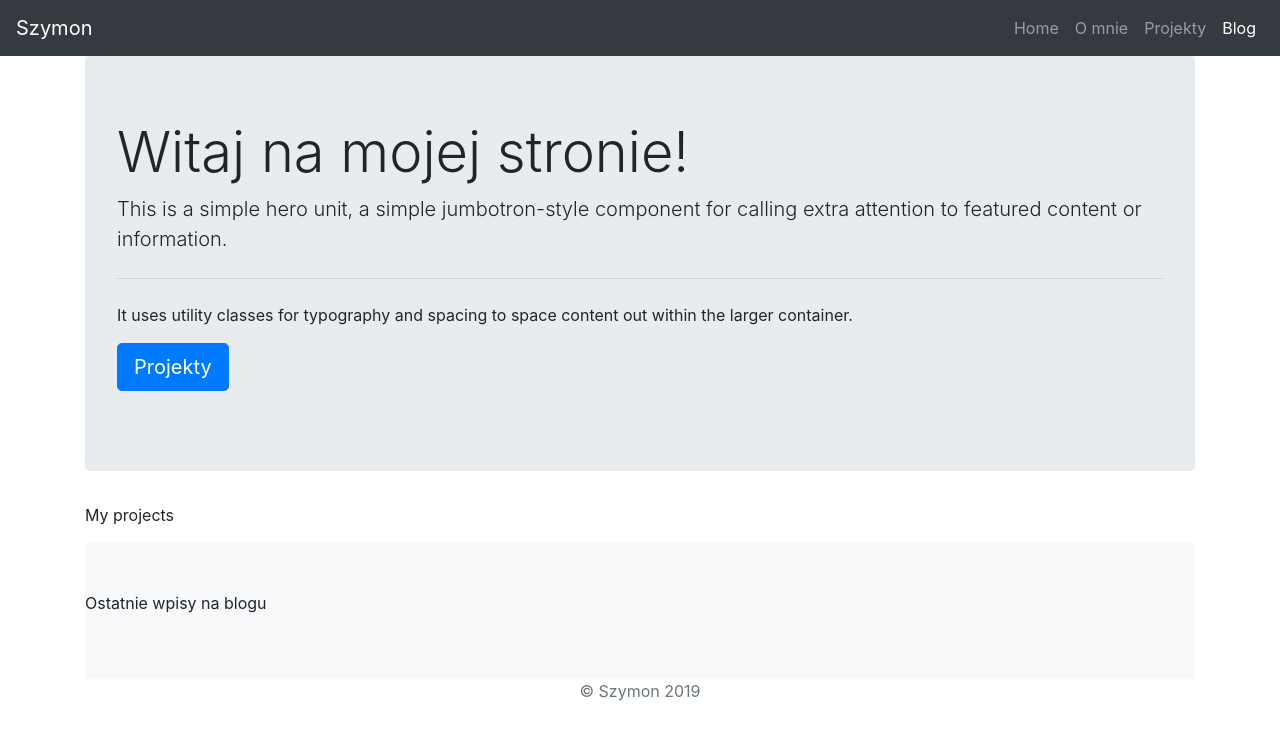
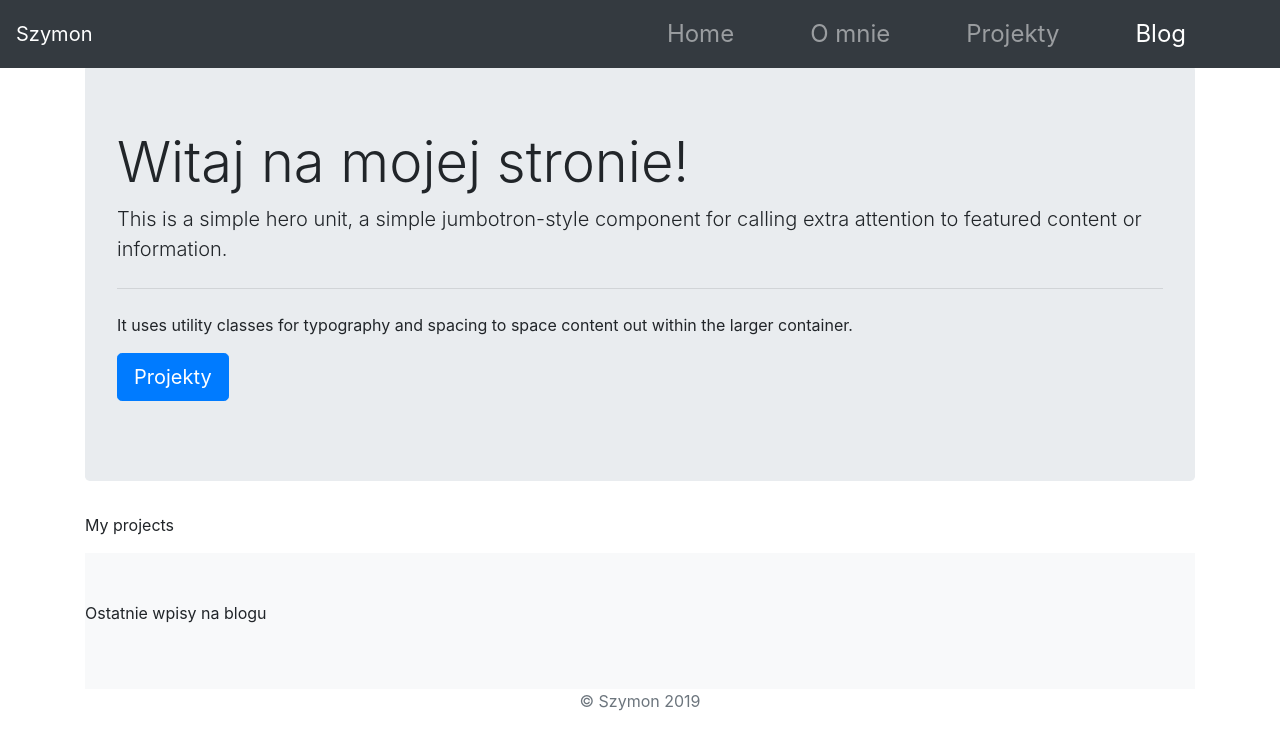
Before and after one commit to saaymon/portfolio, a Django app: page / in a window 1280 px wide. Shown: the top 750 px of the page. Run offline with Django 3.2, Linux system fonts and the light colour scheme; data that the repository does not hold is empty; some libraries are stand-ins or nearby versions.

Commit message:
navbar details

```diff
--- a/portfolio/portfolio/static/custompage.css
+++ b/portfolio/portfolio/static/custompage.css
@@ -1,8 +1,34 @@
 body {
-    padding-top: 55px;
+    padding-top: 65px;
   }
 
 
-navbar-brand {
-  font-size: 100px;
+
+
+nav ul {
+
+      list-style: none;
+      background: rgba(0, 0, 0, 0);
+      overflow: hidden;
+      color: #fff;
+      padding: 0;
+      text-align: right;
+      margin: 0;
+      padding-right: 40px;
+      transition: 1s;
 }
+
+nav.black ul {
+      background: #000;
+}
+
+nav ul li {
+      display: inline-block;
+      padding: 0px 30px;;
+}
+
+nav ul li a {
+      text-decoration: none;
+      color: #fff;
+      font-size: 24px;
+}
```
